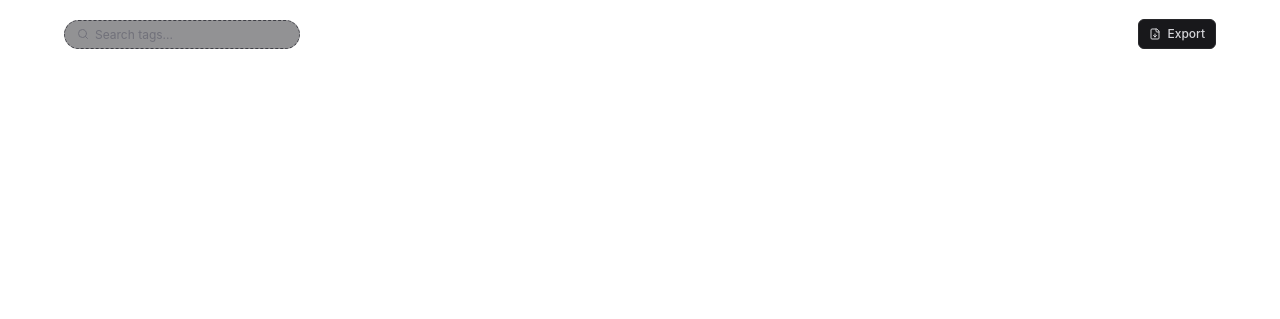
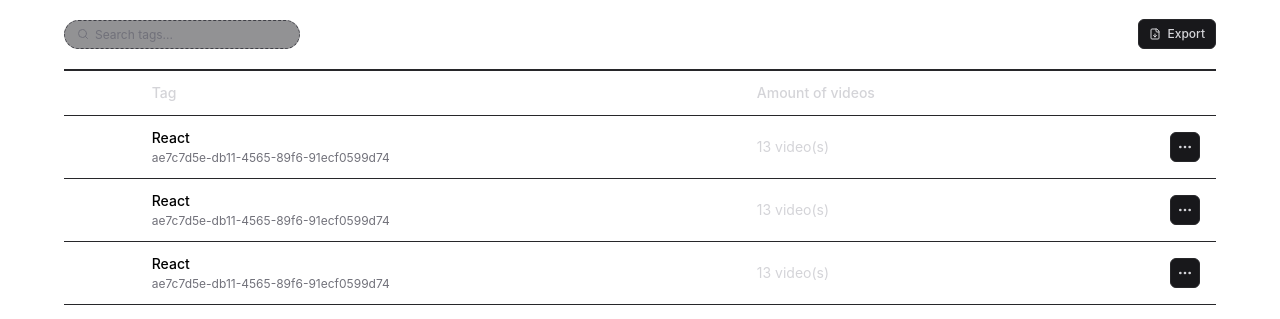
Before and after one commit to leticea/data-listing, a React app: page / in a window 1280 px wide. Shown: the part 468-787 px from the top of the page. Built offline with nearby package versions, Linux system fonts and the light colour scheme; the HTML template or start-up script is replaced by a standard one.

Commit message:
feat(app.tsx): creating tables

```diff
--- a/src/app.tsx
+++ b/src/app.tsx
@@ -1,8 +1,16 @@
-import { Plus, Search, FileDown } from "lucide-react";
+import { Plus, Search, FileDown, MoreHorizontal } from "lucide-react";
 import { Header } from "./components/header";
 import { Tabs } from "./components/tabs";
 import { Button } from "./components/ui/button";
 import { Control, Input } from "./components/ui/input";
+import {
+  Table,
+  TableBody,
+  TableCell,
+  TableHead,
+  TableHeader,
+  TableRow,
+} from "./components/ui/table";
 
 export function App() {
   return (
@@ -31,6 +39,40 @@
             Export
           </Button>
         </div>
+
+        <Table>
+          <TableHeader>
+            <TableRow>
+              <TableHead></TableHead>
+              <TableHead>Tag</TableHead>
+              <TableHead>Amount of videos</TableHead>
+              <TableHead></TableHead>
+            </TableRow>
+          </TableHeader>
+          <TableBody>
+            {Array.from({ length: 10 }).map(() => {
+              return (
+                <TableRow>
+                  <TableCell></TableCell>
+                  <TableCell>
+                    <div className="flex flex-col gap-0.5">
+                      <span className="font-medium">React</span>
+                      <span className="text-xs text-zinc-500">
+                        ae7c7d5e-db11-4565-89f6-91ecf0599d74
+                      </span>
+                    </div>
+                  </TableCell>
+                  <TableCell className="text-zinc-300">13 video(s)</TableCell>
+                  <TableCell className="text-right">
+                    <Button size="icon">
+                      <MoreHorizontal className="size-4" />
+                    </Button>
+                  </TableCell>
+                </TableRow>
+              );
+            })}
+          </TableBody>
+        </Table>
       </main>
     </div>
   );
```
